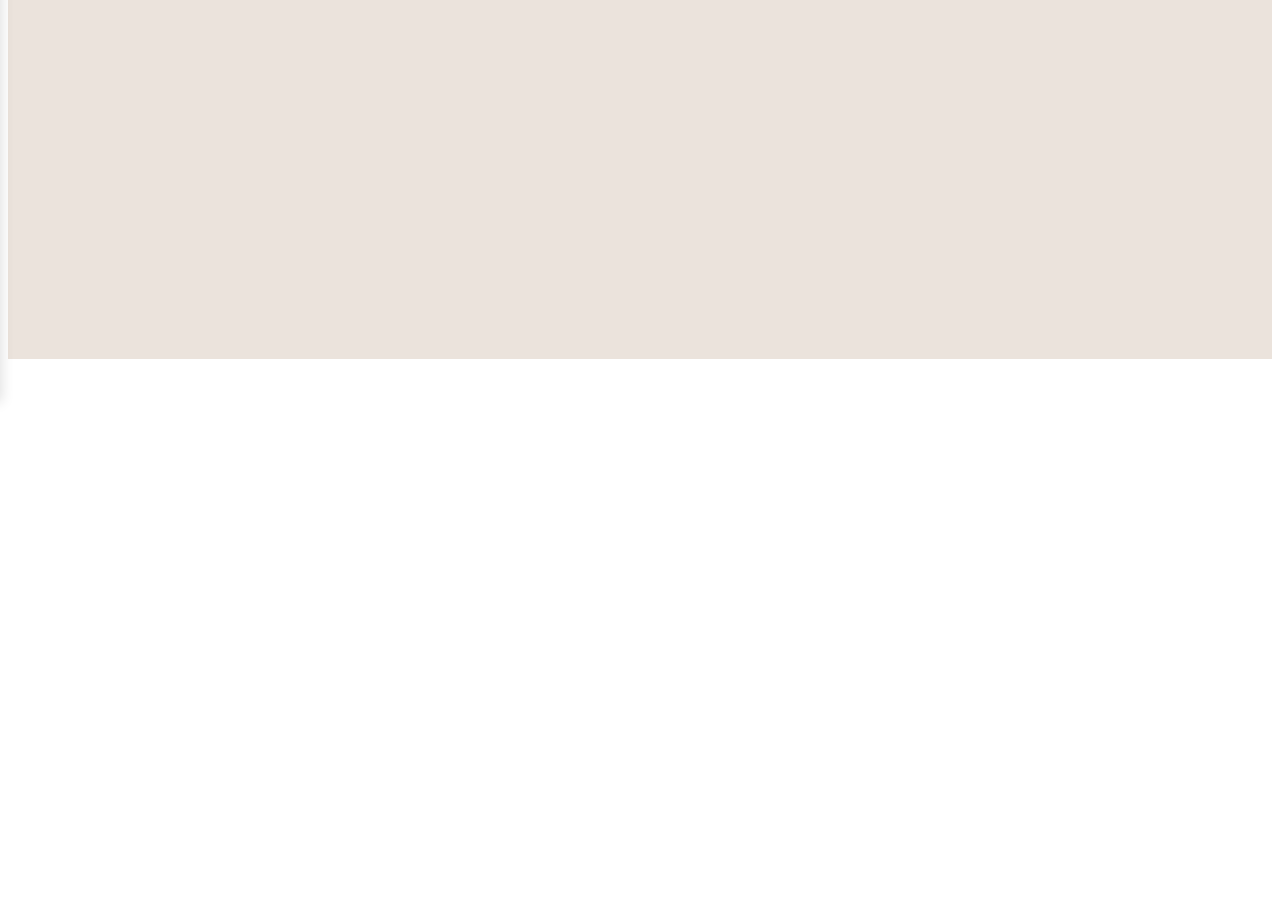
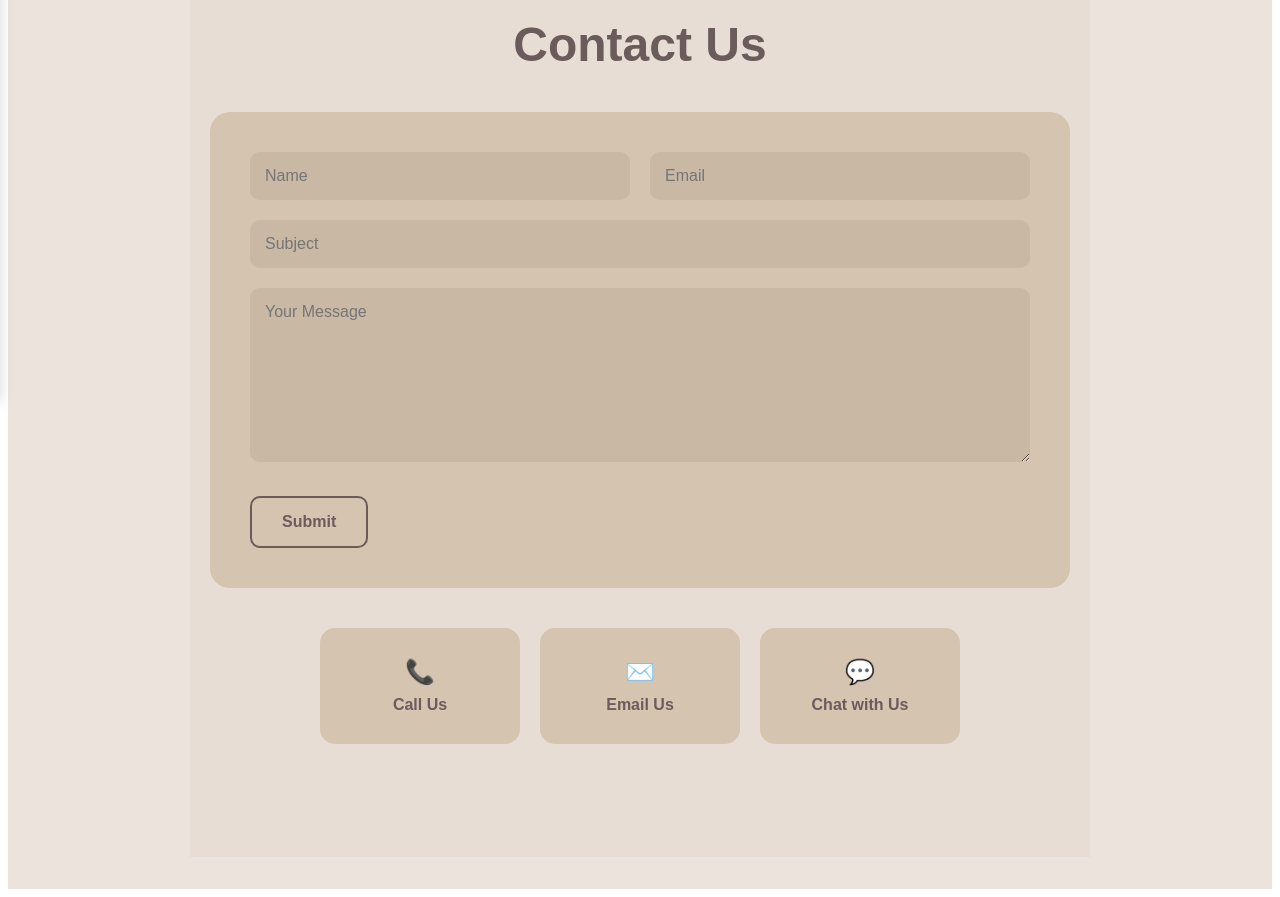
Before and after one commit to nochum/kolavrohom-online, a React (Vite) app in the folder kolavrohom-online/: page /contact in a window 1280 px wide. Shown: the part 449-1346 px from the top of the page. Before the commit the page ends 816 px from the top, so only its background shows below. Built offline with nearby package versions, Linux system fonts and the light colour scheme.

Commit message:
new contact page and updated app download images

```diff
--- a/kolavrohom-online/src/pages/ContactPage.tsx
+++ b/kolavrohom-online/src/pages/ContactPage.tsx
@@ -1,10 +1,287 @@
-import React from 'react';
+import React, { useState } from 'react';
 
 const ContactPage: React.FC = () => {
+  const [formData, setFormData] = useState({
+    name: '',
+    email: '',
+    subject: '',
+    message: ''
+  });
+
+  const handleInputChange = (e: React.ChangeEvent<HTMLInputElement | HTMLTextAreaElement>) => {
+    const { name, value } = e.target;
+    setFormData(prev => ({
+      ...prev,
+      [name]: value
+    }));
+  };
+
+  const handleSubmit = (e: React.FormEvent) => {
+    e.preventDefault();
+
+    // Create mailto link with form data
+    const subject = encodeURIComponent(formData.subject || 'Contact Form Submission');
+    const body = encodeURIComponent(
+      `Name: ${formData.name}\nEmail: ${formData.email}\n\nMessage:\n${formData.message}`
+    );
+
+    window.location.href = `mailto:kolavrohom@gmail.com?subject=${subject}&body=${body}`;
+  };
+
+  const handleCallUs = () => {
+    window.location.href = 'tel:+17188776485';
+  };
+
+  const handleEmailUs = () => {
+    window.location.href = 'mailto:kolavrohom@gmail.com';
+  };
+
+  const handleChatWithUs = () => {
+    window.open('https://wa.me/17188776485', '_blank');
+  };
+
   return (
-    <main>
-      {/* TODO: Add contact form and buttons */}
-      ContactPage
+    <main style={{
+      minHeight: '100vh',
+      backgroundColor: '#e8ddd4',
+      padding: '40px 20px',
+      fontFamily: 'Arial, sans-serif'
+    }}>
+      {/* Header */}
+      <div style={{
+        textAlign: 'center',
+        marginBottom: '40px'
+      }}>
+        <h1 style={{
+          fontSize: '48px',
+          fontWeight: 'bold',
+          color: '#6b5b5b',
+          margin: '0'
+        }}>
+          Contact Us
+        </h1>
+      </div>
+
+      {/* Contact Form */}
+      <div style={{
+        maxWidth: '800px',
+        margin: '0 auto',
+        backgroundColor: '#d4c4b0',
+        borderRadius: '20px',
+        padding: '40px',
+        marginBottom: '40px'
+      }}>
+        <form onSubmit={handleSubmit}>
+          {/* Name and Email Row */}
+          <div style={{
+            display: 'flex',
+            gap: '20px',
+            marginBottom: '20px'
+          }}>
+            <input
+              type="text"
+              name="name"
+              placeholder="Name"
+              value={formData.name}
+              onChange={handleInputChange}
+              required
+              style={{
+                flex: 1,
+                padding: '15px',
+                border: 'none',
+                borderRadius: '10px',
+                backgroundColor: '#c8b8a4',
+                fontSize: '16px',
+                color: '#6b5b5b'
+              }}
+            />
+            <input
+              type="email"
+              name="email"
+              placeholder="Email"
+              value={formData.email}
+              onChange={handleInputChange}
+              required
+              style={{
+                flex: 1,
+                padding: '15px',
+                border: 'none',
+                borderRadius: '10px',
+                backgroundColor: '#c8b8a4',
+                fontSize: '16px',
+                color: '#6b5b5b'
+              }}
+            />
+          </div>
+
+          {/* Subject */}
+          <div style={{ marginBottom: '20px' }}>
+            <input
+              type="text"
+              name="subject"
+              placeholder="Subject"
+              value={formData.subject}
+              onChange={handleInputChange}
+              style={{
+                width: '100%',
+                padding: '15px',
+                border: 'none',
+                borderRadius: '10px',
+                backgroundColor: '#c8b8a4',
+                fontSize: '16px',
+                color: '#6b5b5b',
+                boxSizing: 'border-box'
+              }}
+            />
+          </div>
+
+          {/* Message */}
+          <div style={{ marginBottom: '30px' }}>
+            <textarea
+              name="message"
+              placeholder="Your Message"
+              value={formData.message}
+              onChange={handleInputChange}
+              required
+              rows={8}
+              style={{
+                width: '100%',
+                padding: '15px',
+                border: 'none',
+                borderRadius: '10px',
+                backgroundColor: '#c8b8a4',
+                fontSize: '16px',
+                color: '#6b5b5b',
+                boxSizing: 'border-box',
+                resize: 'vertical',
+                fontFamily: 'Arial, sans-serif'
+              }}
+            />
+          </div>
+
+          {/* Submit Button */}
+          <button
+            type="submit"
+            style={{
+              padding: '15px 30px',
+              backgroundColor: 'transparent',
+              border: '2px solid #6b5b5b',
+              borderRadius: '10px',
+              fontSize: '16px',
+              color: '#6b5b5b',
+              cursor: 'pointer',
+              fontWeight: 'bold'
+            }}
+          >
+            Submit
+          </button>
+        </form>
+      </div>
+
+      {/* Action Buttons */}
+      <div style={{
+        maxWidth: '800px',
+        margin: '0 auto',
+        display: 'flex',
+        gap: '20px',
+        justifyContent: 'center'
+      }}>
+        {/* Call Us */}
+        <button
+          onClick={handleCallUs}
+          style={{
+            flex: 1,
+            maxWidth: '200px',
+            padding: '30px 20px',
+            backgroundColor: '#d4c4b0',
+            border: 'none',
+            borderRadius: '15px',
+            cursor: 'pointer',
+            display: 'flex',
+            flexDirection: 'column',
+            alignItems: 'center',
+            gap: '10px'
+          }}
+        >
+          <div style={{
+            fontSize: '24px',
+            color: '#6b5b5b'
+          }}>
+            📞
+          </div>
+          <span style={{
+            fontSize: '16px',
+            color: '#6b5b5b',
+            fontWeight: 'bold'
+          }}>
+            Call Us
+          </span>
+        </button>
+
+        {/* Email Us */}
+        <button
+          onClick={handleEmailUs}
+          style={{
+            flex: 1,
+            maxWidth: '200px',
+            padding: '30px 20px',
+            backgroundColor: '#d4c4b0',
+            border: 'none',
+            borderRadius: '15px',
+            cursor: 'pointer',
+            display: 'flex',
+            flexDirection: 'column',
+            alignItems: 'center',
+            gap: '10px'
+          }}
+        >
+          <div style={{
+            fontSize: '24px',
+            color: '#6b5b5b'
+          }}>
+            ✉️
+          </div>
+          <span style={{
+            fontSize: '16px',
+            color: '#6b5b5b',
+            fontWeight: 'bold'
+          }}>
+            Email Us
+          </span>
+        </button>
+
+        {/* Chat with Us */}
+        <button
+          onClick={handleChatWithUs}
+          style={{
+            flex: 1,
+            maxWidth: '200px',
+            padding: '30px 20px',
+            backgroundColor: '#d4c4b0',
+            border: 'none',
+            borderRadius: '15px',
+            cursor: 'pointer',
+            display: 'flex',
+            flexDirection: 'column',
+            alignItems: 'center',
+            gap: '10px'
+          }}
+        >
+          <div style={{
+            fontSize: '24px',
+            color: '#6b5b5b'
+          }}>
+            💬
+          </div>
+          <span style={{
+            fontSize: '16px',
+            color: '#6b5b5b',
+            fontWeight: 'bold'
+          }}>
+            Chat with Us
+          </span>
+        </button>
+      </div>
     </main>
   );
 };
```
Also changed, not shown: kolavrohom-online/src/pages/FAQsPage.tsx (+3 -3 lines).
